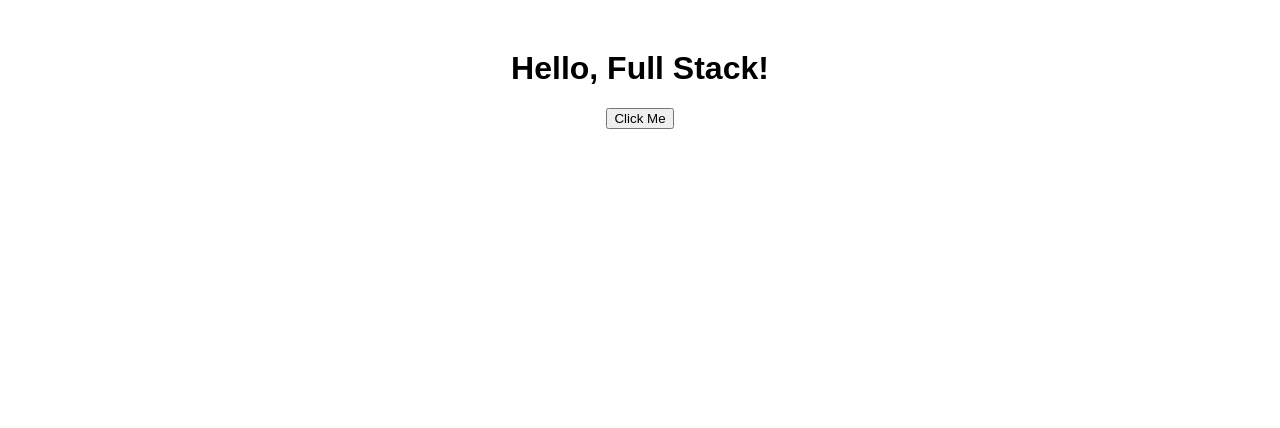
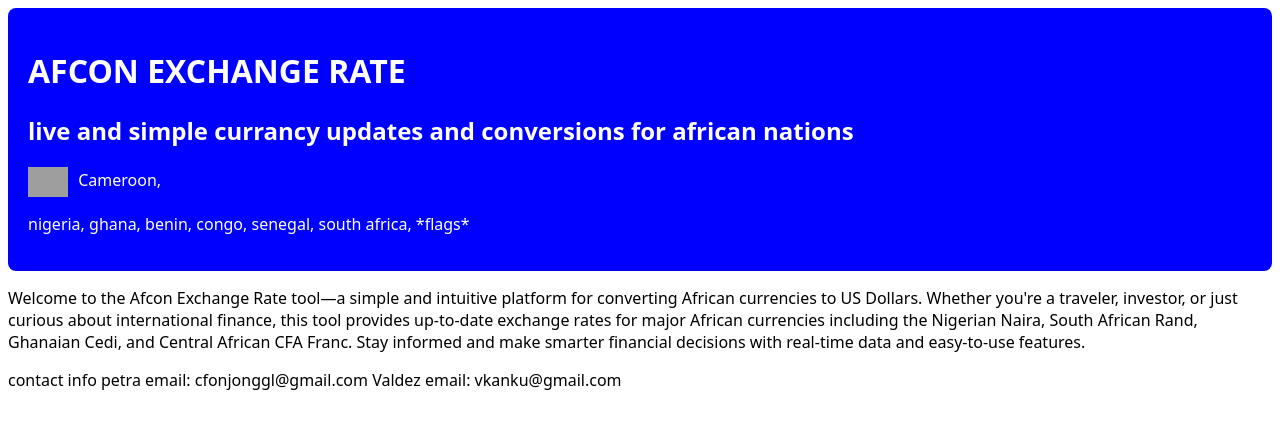
Before and after one commit to ValdezKankeu/Afcon-Rate-Tool, a website: page public/index.html in a window 1280 px wide. Drawn offline with Linux system fonts and the light colour scheme; grey boxes are pictures that could not be loaded.

Commit message:
Eveyrthing petra just did for the first workday

```diff
--- a/public/index.html
+++ b/public/index.html
@@ -2,12 +2,24 @@
 <html lang="en">
 <head>
   <meta charset="UTF-8">
-  <title>TEST RUN</title>
+  <title>Project 1</title>
   <link rel="stylesheet" href="style.css">
 </head>
+
+
 <body>
-  <h1>Hello, Full Stack!</h1>
-  <button onclick="sayHello()">Click Me</button>
-  <script src="script.js"></script>
+
+<div class="intro-section">
+<h1 class = "title">AFCON EXCHANGE RATE</h1>
+
+<h2>live and simple currancy updates and conversions for african nations  </h2>
+<p class = "flags"> <span><img src="https://upload.wikimedia.org/wikipedia/commons/4/4f/Flag_of_Cameroon.svg" alt="cameroon Flag" class="flag-icon"> Cameroon</span>,</p> nigeria, ghana, benin, congo, senegal, south africa, *flags* </p>
+</div>
+<p>Welcome to the Afcon Exchange Rate tool—a simple and intuitive platform for converting African currencies to US Dollars. Whether you're a traveler, investor, or just curious about international finance, this tool provides up-to-date exchange rates for major African currencies including the Nigerian Naira, South African Rand, Ghanaian Cedi, and Central African CFA Franc. Stay informed and make smarter financial decisions with real-time data and easy-to-use features.</p>
+
+
+
+
+<p>contact info petra email: cfonjonggl@gmail.com   Valdez email: vkanku@gmail.com</p>
 </body>
 </html>
--- a/public/style.css
+++ b/public/style.css
@@ -1,5 +1,25 @@
 body {
-  font-family: Arial, sans-serif;
-  text-align: center;
-  margin-top: 50px;
+  font-family: system-ui, -apple-system, BlinkMacSystemFont, 'Segoe UI', Roboto, Oxygen, Ubuntu, Cantarell, 'Open Sans', 'Helvetica Neue', sans-serif;
+
+
 }
+.title{
+
+
+
+
+
+
+}
+.intro-section{
+  background-color: blue;
+  color: white;
+  padding: 20px;
+  border-radius: 8px;
+}
+.flag-icon{
+  width: 40px;
+  height: auto;
+  vertical-align: middle;
+  margin-right: 6px;
+}
```
